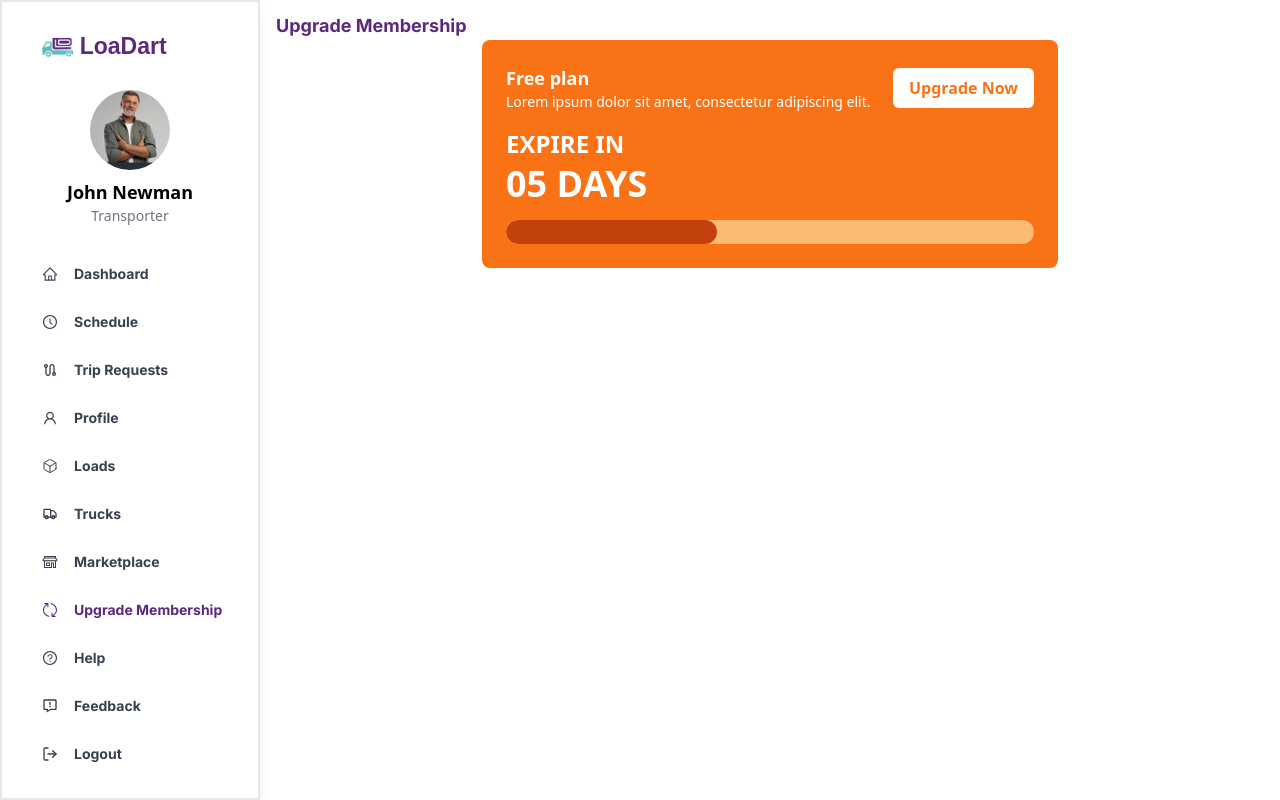
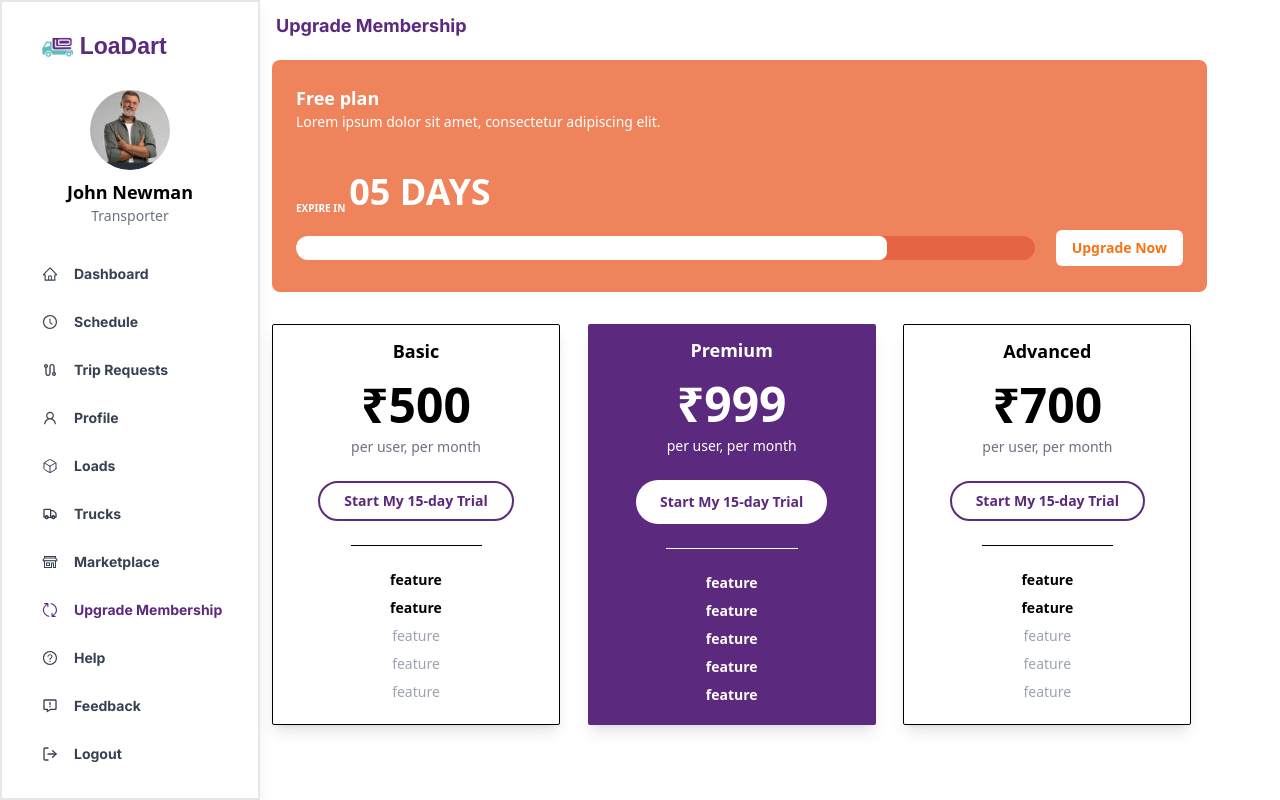
Before and after one commit to nihalmohd/LoaDart, a React (Vite) app: page /Transpoter/Dashboard in a window 1280 px wide. Both pictures are taken after a click on the link "Upgrade Membership". Built offline with nearby package versions, Linux system fonts and the light colour scheme.

Commit message:
upgrade membership is over

```diff
--- a/src/assets/components/Transpoter/UpgradeMembership/UpgradeMembership.jsx
+++ b/src/assets/components/Transpoter/UpgradeMembership/UpgradeMembership.jsx
@@ -7,27 +7,113 @@ const UpgradeMembership = () => {
                       <div className="w-full h-10 flex justify-between items-end ml-4">
                           <h1 className="font-inter font-semibold text-[#5B297E] text-lg mt-5">Upgrade Membership</h1>
                       </div>
+                  <div className=" bg-[#EF845C] p-6 rounded-lg text-white w-full ml-3 mt-5">
+                  <div className="flex flex-col sm:flex-row justify-between items-start sm:items-center mb-4">
+                      <div className="mb-4 sm:mb-0">
+                          <h2 className="font-bold text-lg text-[#FFFFFF]">Free plan</h2>
+                          <p className="text-sm text-[#FFFFFF]">Lorem ipsum dolor sit amet, consectetur adipiscing elit.</p>
                       </div>
 
-                  <div className="w- bg-orange-500 p-6 rounded-lg text-white max-w-md w-full mx-auto sm:max-w-lg lg:max-w-xl">
-  <div className="flex flex-col sm:flex-row justify-between items-start sm:items-center mb-4">
-    <div className="mb-4 sm:mb-0">
-      <h2 className="font-bold text-lg">Free plan</h2>
-      <p className="text-sm">Lorem ipsum dolor sit amet, consectetur adipiscing elit.</p>
                   </div>
-    <button className="bg-white text-orange-500 font-semibold py-2 px-4 rounded-md text-center w-32 sm:w-auto">
+                  <div className="w-full h-20 flex  items-end">
+
+
+                      <div className=" md:text-[10px] sm:text-[10px] font-bold mb-3 text-[#FFFFFF]">EXPIRE IN</div>
+                      <div className="text-2xl sm:text-4xl font-bold mb-4 ml-1 text-[#FFFFFF]">05 DAYS</div>
+                  </div>
+
+                  <div className="w-full h-10 flex justify-between items-center gap-3">
+                      <div className="w-10/12 h-4 sm:h-6 bg-[#E66442] rounded-full overflow-hidden">
+                          <div className="bg-[#FFFFFF] h-full w-4/5 rounded-lg"></div>
+                      </div>
+                      <button className="bg-[#FFFFFF] text-orange-500 font-semibold py-2 px-4 rounded-md text-center text-sm w-2/12 sm:w-auto">
                           Upgrade Now
                       </button>
                   </div>
+              </div>
+              <div className="w-full h-auto  p-3 grid md:grid-cols-3 grid-cols-1  gap-3  px-20 md:px-0 md:ml-3 mt-5 mb-10 ">
+                  <div
+                      className="flex flex-col items-center bg-white shadow-lg rounded-sm p-3 w-72 border border-black"
 
-  <div className="text-lg sm:text-2xl font-bold mb-1">EXPIRE IN</div>
-  <div className="text-3xl sm:text-4xl font-bold mb-4">05 DAYS</div>
+                  >
+                      <h2 className="text-lg font-bold mb-4">Basic</h2>
+                      <div className="text-5xl font-bold mb-2">
+                          ₹500
+                      </div>
+                      <p className="text-gray-500 mb-6 text-sm">per user, per month</p>
 
-  <div className="w-full h-4 sm:h-6 bg-orange-300 rounded-full overflow-hidden">
-    <div className="bg-orange-700 h-full w-2/5 rounded-full"></div>
+                      <button
+                          className="text-[#5B297E] text-sm font-bold border-2 border-[#5B297E] rounded-full py-2 px-6 mb-6"
+
+                      >
+                          Start My 15-day Trial
+                      </button>
+
+                      <hr className="w-1/2 mb-6 border-black"/>
+
+                      <ul className="text-center">
+                          <li className="font-semibold mb-2 text-sm ">feature</li>
+                          <li className="font-semibold mb-2 text-sm">feature</li>
+                          <li className="text-gray-400 mb-2 text-sm">feature</li>
+                          <li className="text-gray-400 mb-2 text-sm">feature</li>
+                          <li className="text-gray-400 mb-2 text-sm">feature</li>
+                      </ul>
+                  </div>
+                  <div
+                      className="flex flex-col items-center bg-[#5B297E] shadow-lg rounded-sm p-3 w-72"
+                  >
+                      <h2 className="text-lg font-bold mb-4 text-white">Premium</h2>
+                      <div className="text-5xl font-bold mb-2 text-white" >
+                          ₹999
+                      </div>
+                      <p className="text-white mb-6 text-sm">per user, per month</p>
+
+                      <button
+                          className="text-[#5B297E] text-sm font-bold bg-white  rounded-full py-3 px-6 mb-6"
+
+                      >
+                          Start My 15-day Trial
+                      </button>
+
+                      <hr className="w-1/2 mb-6 border-white"  />
+
+                      <ul className="text-center">
+                          <li className="font-semibold mb-2 text-white text-sm">feature</li>
+                          <li className="font-semibold mb-2 text-white text-sm">feature</li>
+                          <li className="text-white font-semibold mb-2 text-sm">feature</li>
+                          <li className="text-white font-semibold mb-2 text-sm">feature</li>
+                          <li className="text-white font-semibold mb-2 text-sm">feature</li>
+                      </ul>
+                  </div>
+                  <div
+                      className="flex flex-col items-center bg-white shadow-lg rounded-sm p-3 w-72 border border-black"
+
+                  >
+                      <h2 className="text-lg font-bold mb-4">Advanced</h2>
+                      <div className="text-5xl font-bold mb-2 text-black">
+                          ₹700
+                      </div>
+                      <p className="text-gray-500 mb-6 text-sm">per user, per month</p>
+
+                      <button
+                          className="text-[#5B297E] text-sm font-bold border-2 border-[#5B297E] rounded-full py-2 px-6 mb-6"
+
+                      >
+                          Start My 15-day Trial
+                      </button>
+
+                      <hr className="w-1/2 mb-6 border-black" />
+
+                      <ul className="text-center">
+                          <li className="font-semibold mb-2 text-sm">feature</li>
+                          <li className="font-semibold mb-2 text-sm">feature</li>
+                          <li className="text-gray-400 mb-2 text-sm">feature</li>
+                          <li className="text-gray-400 mb-2 text-sm">feature</li>
+                          <li className="text-gray-400 mb-2 text-sm">feature</li>
+                      </ul>
                   </div>
               </div>
-
+          </div>
       </div>
   )
 }
```
Also changed, not shown: src/assets/components/Transpoter/Help/Help.jsx (added, +9 -0 lines). Lines whose indentation alone changed are shown as unchanged.
